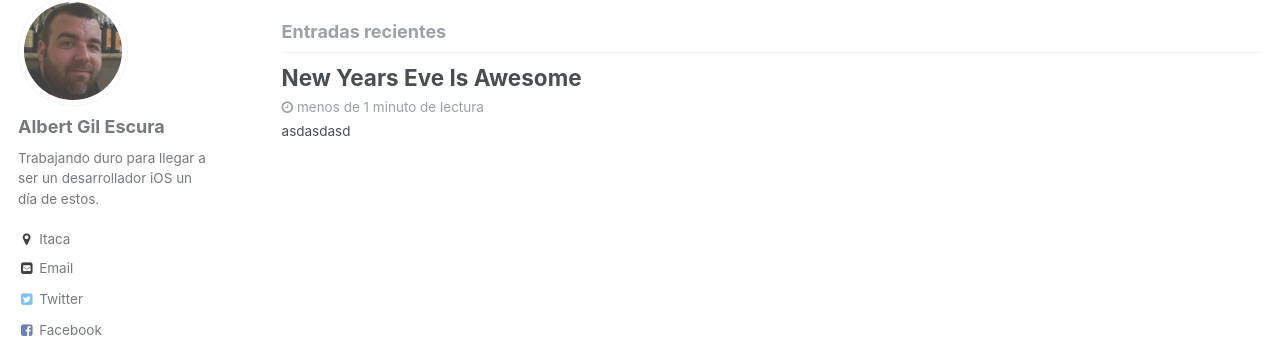
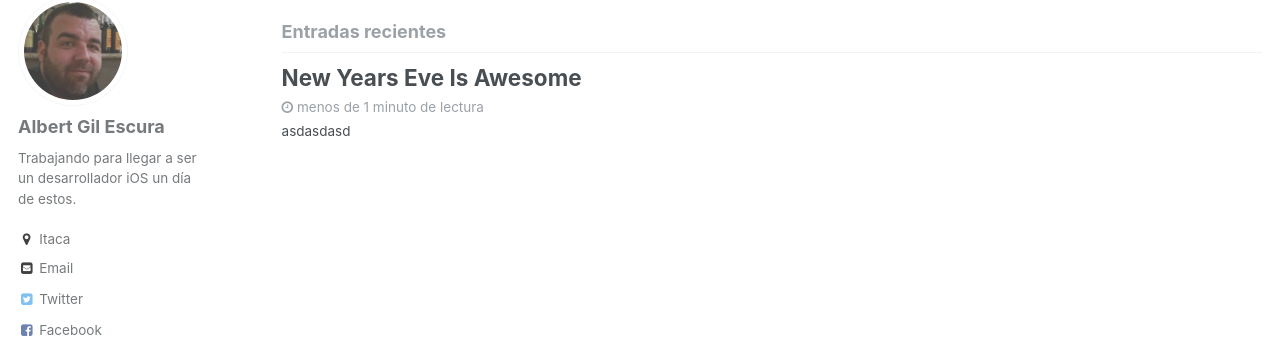
Before and after one commit to agescura/agescura.github.io, a Jekyll site: the page built from index.html, in a window 1280 px wide. Shown: the part 122-465 px from the top of the page. Built offline with Jekyll 4.4.1, drawn with Linux system fonts in a browser that asks for light colours; the list of posts is cut into pages by our own code.

Commit message:
Descripcion personal

```diff
--- a/_config.yml
+++ b/_config.yml
@@ -79,7 +79,7 @@ analytics:
 author:
   name             : "Albert Gil Escura"
   avatar           : "portrait.png"
-  bio              : "Trabajando duro para llegar a ser un desarrollador iOS un día de estos."
+  bio              : "Trabajando para llegar a ser un desarrollador iOS un día de estos."
   location         : "Itaca"
   email            : "agilescura@gmail.com"
   uri              :
```
